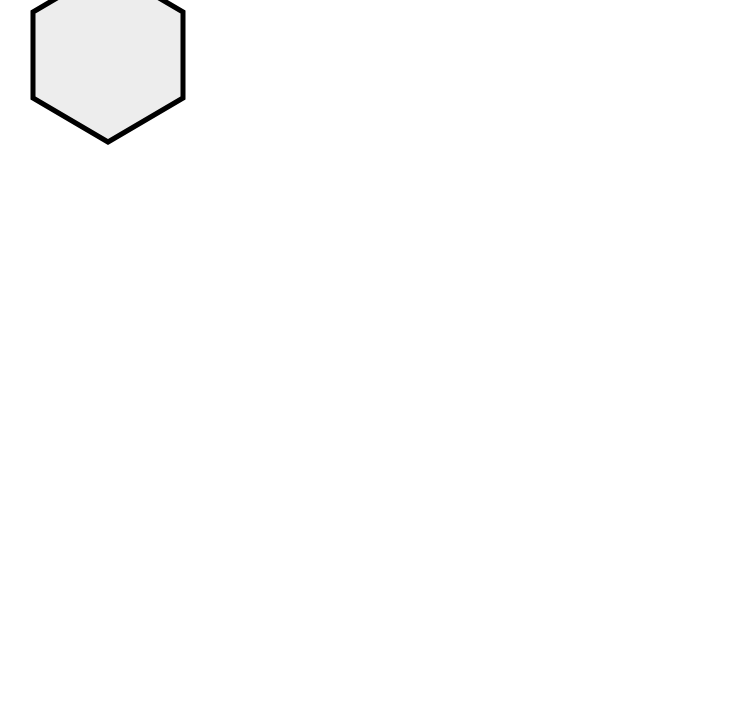
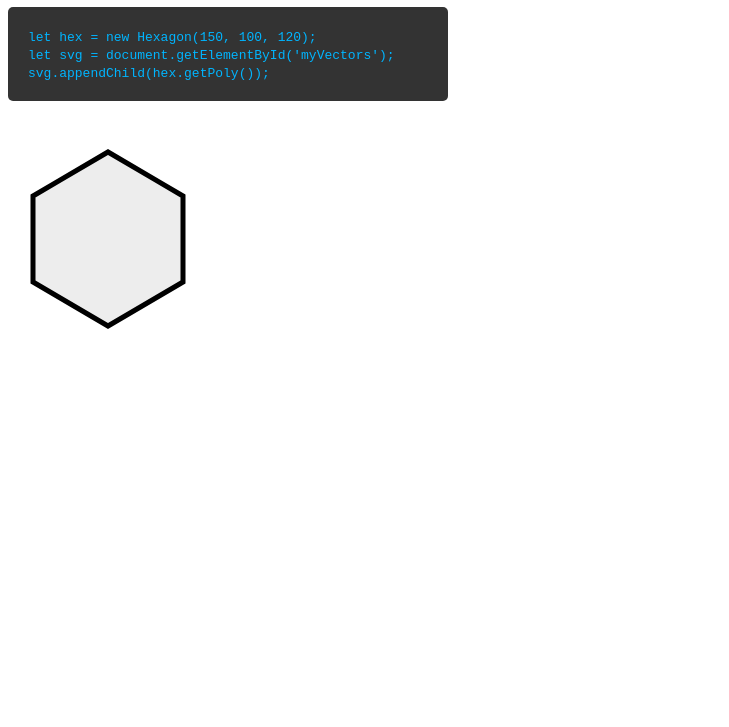
Before and after one commit to jreina/polysvg, a plain HTML site: page index.html in a window 1280 px wide. Shown: the part 73-800 px from the top of the page, without its empty margins (0-729 px from the left). Drawn offline with Linux system fonts and the light colour scheme.

Commit message:
Updates example code.

```diff
--- a/index.html
+++ b/index.html
@@ -6,9 +6,28 @@
   <meta http-equiv="X-UA-Compatible" content="ie=edge">
   <title>Example</title>
   <script src="./index.js"></script>
-
+  <style>
+    body { font-family: Arial, Helvetica, sans-serif; }
+    .code {
+      background-color: #333;
+      color: #00b5ff;
+      width: 400px;
+      padding: 20px;
+      border-radius: 5px;
+    }
+  </style>
 </head>
 <body>
+  <h1>polysvg.Hexagon example <a target="_blank" rel="noopener" href="http://github.com/jreina/polysvg">[polysvg source]</a></h1>
+
+  <div class="code">
+    <code>
+      let hex = new Hexagon(150, 100, 120);<br />
+      let svg = document.getElementById('myVectors');<br />
+      svg.appendChild(hex.getPoly());
+    </code>
+  </div>
+  <br />
   <svg width="300" height="300" id="myVectors">
   </svg>
   <script>
```
